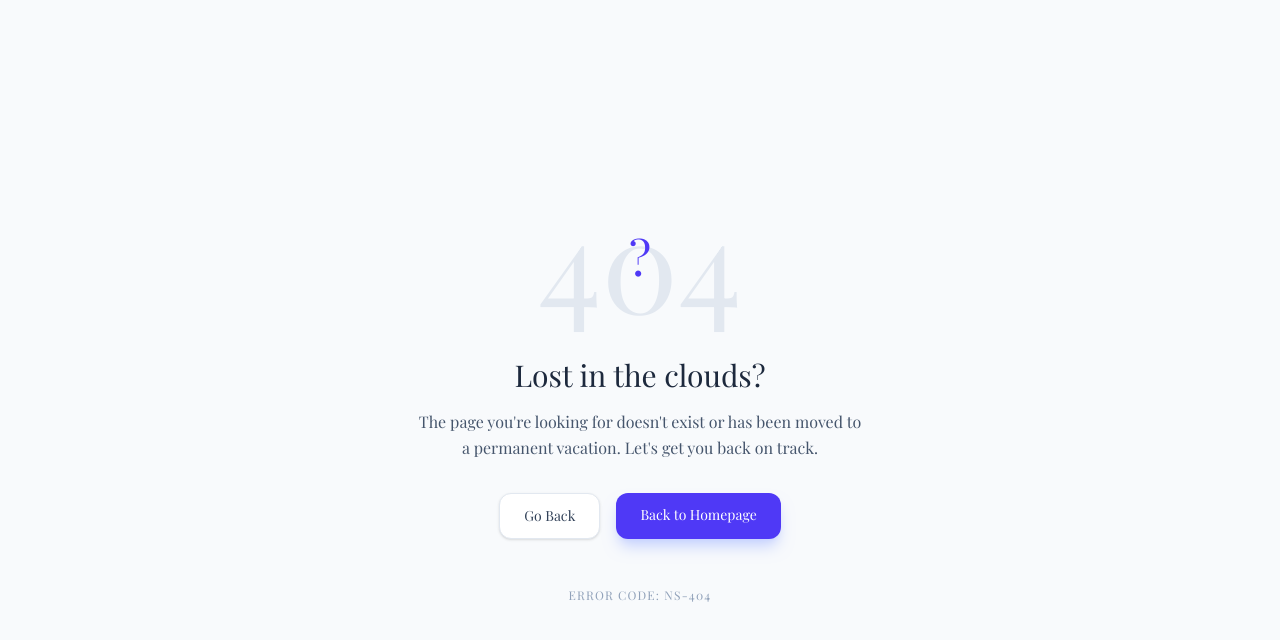
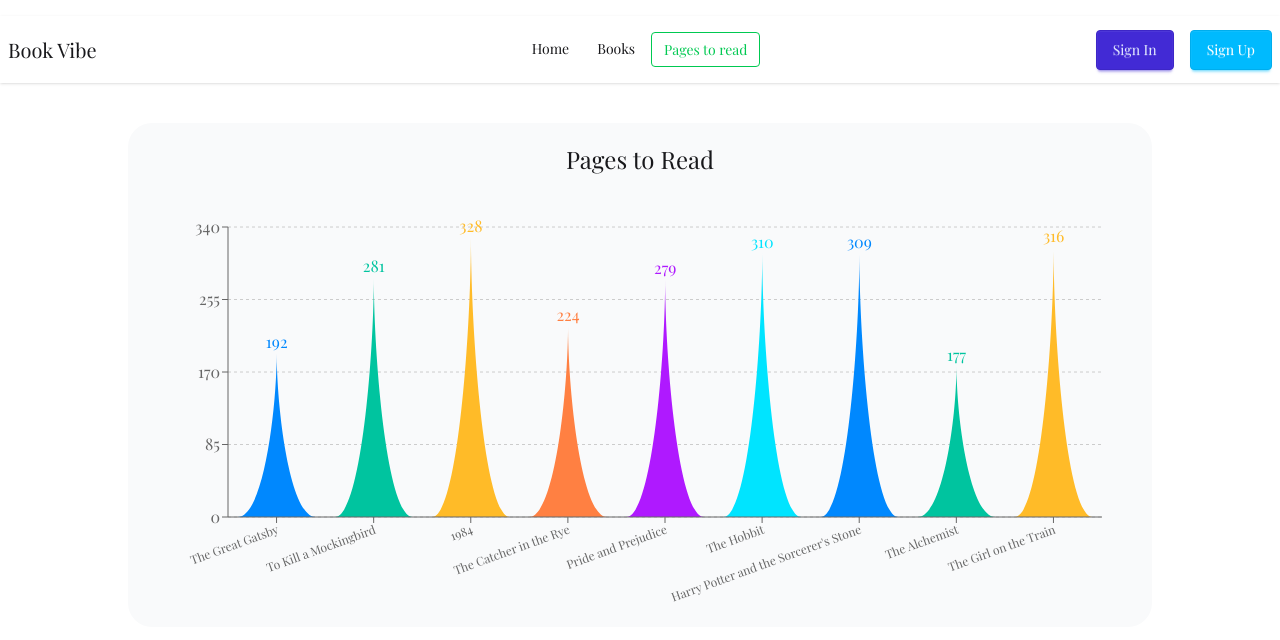
Before and after one commit to Saha-Ovi/books-vibe, a React (Vite) app: page /page-to-read in a window 1280 px wide. Before the commit this address had no page. Shown: the top 640 px of the page. Built offline with nearby package versions, Linux system fonts and the light colour scheme; a web font is replaced by a local one.

Commit message:
git chart added

```diff
--- /dev/null
+++ b/src/pages/PagesToRead/PagesToRead.jsx
@@ -0,0 +1,76 @@
+import React, { use, Suspense } from 'react';
+import { BarChart, Bar, XAxis, YAxis, CartesianGrid, Cell, ResponsiveContainer } from 'recharts';
+
+// 1. Initiate the promise outside the component to avoid re-fetching on every render
+const booksPromise = fetch("/booksData.json").then(res => res.json());
+
+const colors = ['#0088FE', '#00C49F', '#FFBB28', '#FF8042', '#AF19FF', '#00E4FF'];
+
+// Helper for the custom Triangle shape (Calculations only)
+const getPath = (x, y, width, height) => {
+  return `M${x},${y + height}C${x + width / 3},${y + height} ${x + width / 2},${y + height / 3} ${
+    x + width / 2
+  }, ${y}
+  C${x + width / 2},${y + height / 3} ${x + (2 * width) / 3},${y + height} ${x + width}, ${y + height}
+  Z`;
+};
+
+const TriangleBar = (props) => {
+  const { fill, x, y, width, height } = props;
+  return <path d={getPath(x, y, width, height)} stroke="none" fill={fill} />;
+};
+
+const ChartContent = () => {
+  // 2. Use the hook inside the component
+  const books = use(booksPromise);
+
+  // 3. Map your JSON data to match chart keys
+  // Assuming your JSON has: bookName and totalPages
+  const chartData = books.map(book => ({
+    name: book.bookName,
+    pages: book.totalPages
+  }));
+
+  return (
+    <ResponsiveContainer width="100%" height={400}>
+      <BarChart
+        data={chartData}
+        margin={{ top: 20, right: 30, left: 20, bottom: 60 }}
+      >
+        <CartesianGrid strokeDasharray="3 3" vertical={false} />
+        <XAxis
+          dataKey="name"
+          interval={0}
+          tick={{ fontSize: 12 }}
+          angle={-20}
+          textAnchor="end"
+        />
+        <YAxis />
+        <Bar
+          dataKey="pages"
+          fill="#8884d8"
+          shape={<TriangleBar />}
+          label={{ position: 'top' }}
+        >
+          {chartData.map((entry, index) => (
+            <Cell key={`cell-${index}`} fill={colors[index % colors.length]} />
+          ))}
+        </Bar>
+      </BarChart>
+    </ResponsiveContainer>
+  );
+};
+
+const PagesToRead = () => {
+  return (
+    <div className="w-full max-w-5xl mx-auto mt-10 p-5 bg-gray-50 rounded-3xl">
+        <h2 className="text-2xl font-bold text-center mb-8">Pages to Read</h2>
+        {/* 4. use() requires a Suspense boundary to show a loading state */}
+        <Suspense fallback={<p className="text-center">Loading Chart...</p>}>
+            <ChartContent />
+        </Suspense>
+    </div>
+  );
+};
+
+export default PagesToRead;
--- a/src/routes/Routes.jsx
+++ b/src/routes/Routes.jsx
@@ -4,6 +4,7 @@ import BooksPage from "../pages/BooksPage/BooksPage";
 import HomePage from "../pages/HomePage/HomePage";
 import ErrorPage from "../pages/ErrorPage/ErrorPage";
 import BooksDetails from "../pages/BookDetails/BooksDetails";
+import PagesToRead from "../pages/PagesToRead/PagesToRead";
 
 
  export const router=createBrowserRouter([
@@ -23,6 +24,10 @@ import BooksDetails from "../pages/BookDetails/BooksDetails";
         path:"/bookDetails/:Id",
         loader:()=> fetch("/booksData.json").then(res=>res.json()),
         Component:BooksDetails,
+      },
+      {
+        path:"/page-to-read",
+        Component:PagesToRead,
       }
     ],
     errorElement:<ErrorPage></ErrorPage>
```
